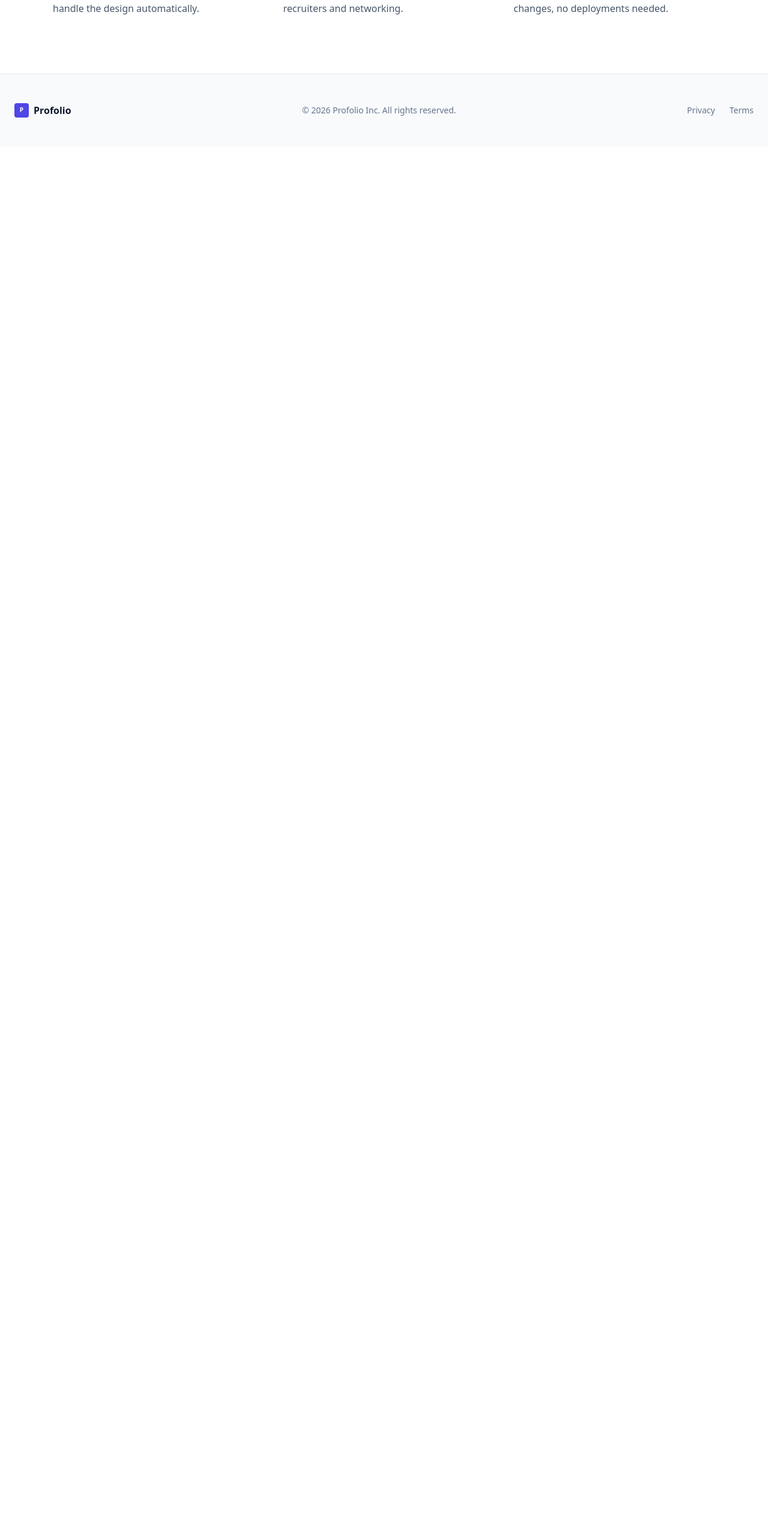
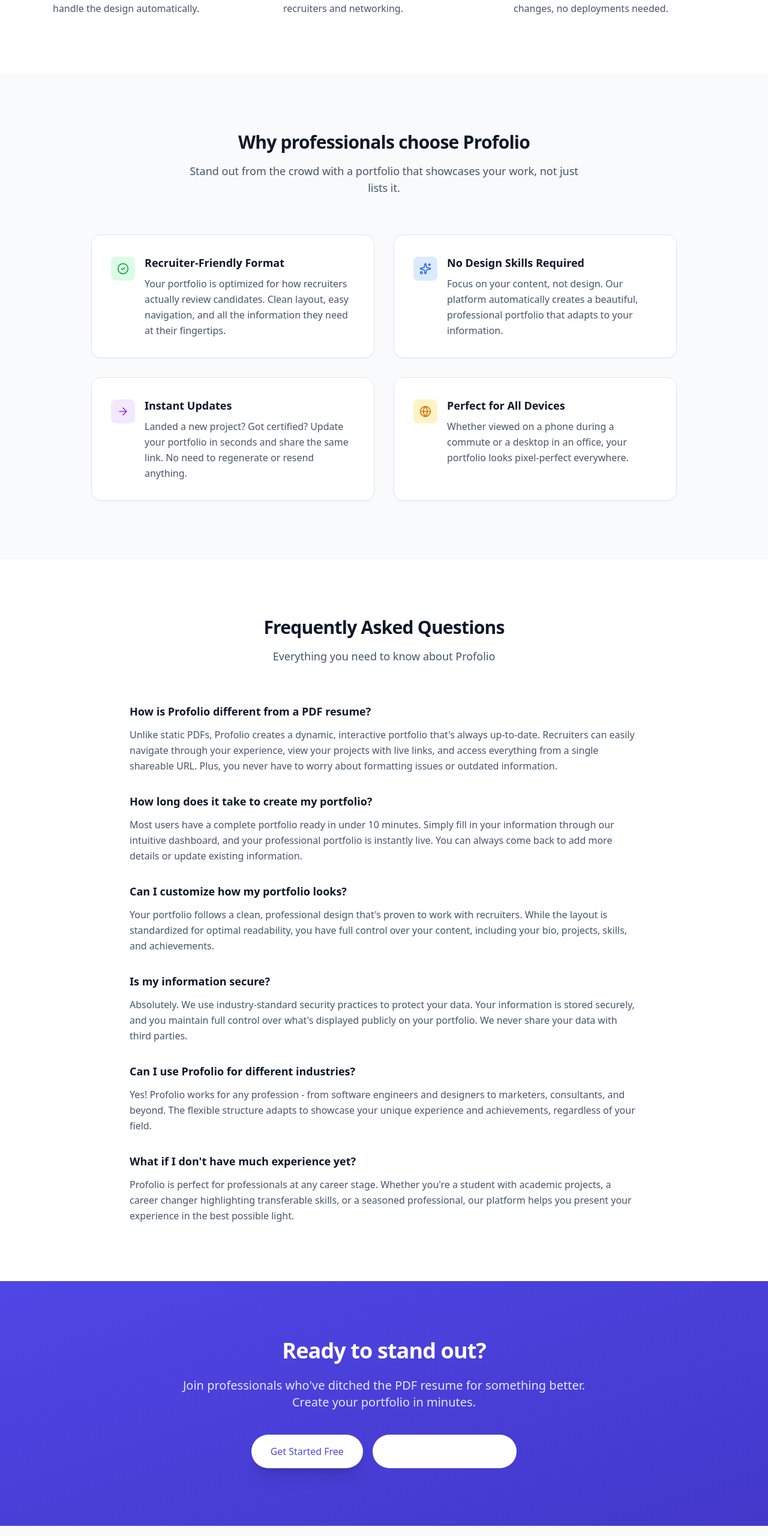
Before and after one commit to adithyarg/profolio, a Next.js app: page / in a window 1280 px wide. Shown: the part 1285-3846 px from the top of the page at 60% size. Before the commit the page ends 1529 px from the top, so only its background shows below. Built offline with nearby package versions, Linux system fonts and the light colour scheme.

Commit message:
Upgrade landing page with FAQ, benefits section, and enhanced CTA

```diff
--- a/src/app/page.tsx
+++ b/src/app/page.tsx
@@ -136,6 +136,117 @@
           </div>
         </section>
 
+        {/* Why Choose Section */}
+        <section className="py-24 bg-slate-50">
+          <div className="container mx-auto px-6 max-w-5xl">
+            <div className="text-center mb-16">
+              <h2 className="text-3xl font-bold tracking-tight text-slate-900 mb-4">Why professionals choose Profolio</h2>
+              <p className="text-lg text-slate-600 max-w-2xl mx-auto">Stand out from the crowd with a portfolio that showcases your work, not just lists it.</p>
+            </div>
+            <div className="grid gap-8 md:grid-cols-2">
+              <div className="bg-white rounded-2xl p-8 border border-slate-200 shadow-sm hover:shadow-md transition-shadow">
+                <div className="flex items-start gap-4">
+                  <div className="h-10 w-10 rounded-lg bg-green-100 text-green-600 flex items-center justify-center flex-shrink-0 mt-1">
+                    <CheckCircle2 className="h-5 w-5" />
+                  </div>
+                  <div>
+                    <h3 className="text-lg font-semibold text-slate-900 mb-2">Recruiter-Friendly Format</h3>
+                    <p className="text-slate-600 leading-relaxed">Your portfolio is optimized for how recruiters actually review candidates. Clean layout, easy navigation, and all the information they need at their fingertips.</p>
+                  </div>
+                </div>
+              </div>
+              <div className="bg-white rounded-2xl p-8 border border-slate-200 shadow-sm hover:shadow-md transition-shadow">
+                <div className="flex items-start gap-4">
+                  <div className="h-10 w-10 rounded-lg bg-blue-100 text-blue-600 flex items-center justify-center flex-shrink-0 mt-1">
+                    <Sparkles className="h-5 w-5" />
+                  </div>
+                  <div>
+                    <h3 className="text-lg font-semibold text-slate-900 mb-2">No Design Skills Required</h3>
+                    <p className="text-slate-600 leading-relaxed">Focus on your content, not design. Our platform automatically creates a beautiful, professional portfolio that adapts to your information.</p>
+                  </div>
+                </div>
+              </div>
+              <div className="bg-white rounded-2xl p-8 border border-slate-200 shadow-sm hover:shadow-md transition-shadow">
+                <div className="flex items-start gap-4">
+                  <div className="h-10 w-10 rounded-lg bg-purple-100 text-purple-600 flex items-center justify-center flex-shrink-0 mt-1">
+                    <ArrowRight className="h-5 w-5" />
+                  </div>
+                  <div>
+                    <h3 className="text-lg font-semibold text-slate-900 mb-2">Instant Updates</h3>
+                    <p className="text-slate-600 leading-relaxed">Landed a new project? Got certified? Update your portfolio in seconds and share the same link. No need to regenerate or resend anything.</p>
+                  </div>
+                </div>
+              </div>
+              <div className="bg-white rounded-2xl p-8 border border-slate-200 shadow-sm hover:shadow-md transition-shadow">
+                <div className="flex items-start gap-4">
+                  <div className="h-10 w-10 rounded-lg bg-amber-100 text-amber-600 flex items-center justify-center flex-shrink-0 mt-1">
+                    <Globe className="h-5 w-5" />
+                  </div>
+                  <div>
+                    <h3 className="text-lg font-semibold text-slate-900 mb-2">Perfect for All Devices</h3>
+                    <p className="text-slate-600 leading-relaxed">Whether viewed on a phone during a commute or a desktop in an office, your portfolio looks pixel-perfect everywhere.</p>
+                  </div>
+                </div>
+              </div>
+            </div>
+          </div>
+        </section>
+
+        {/* FAQ Section */}
+        <section className="py-24 bg-white border-t border-slate-100">
+          <div className="container mx-auto px-6 max-w-4xl">
+            <div className="text-center mb-16">
+              <h2 className="text-3xl font-bold tracking-tight text-slate-900 mb-4">Frequently Asked Questions</h2>
+              <p className="text-lg text-slate-600">Everything you need to know about Profolio</p>
+            </div>
+            <div className="space-y-8">
+              <div className="space-y-3">
+                <h3 className="text-lg font-semibold text-slate-900">How is Profolio different from a PDF resume?</h3>
+                <p className="text-slate-600 leading-relaxed">Unlike static PDFs, Profolio creates a dynamic, interactive portfolio that's always up-to-date. Recruiters can easily navigate through your experience, view your projects with live links, and access everything from a single shareable URL. Plus, you never have to worry about formatting issues or outdated information.</p>
+              </div>
+              <div className="space-y-3">
+                <h3 className="text-lg font-semibold text-slate-900">How long does it take to create my portfolio?</h3>
+                <p className="text-slate-600 leading-relaxed">Most users have a complete portfolio ready in under 10 minutes. Simply fill in your information through our intuitive dashboard, and your professional portfolio is instantly live. You can always come back to add more details or update existing information.</p>
+              </div>
+              <div className="space-y-3">
+                <h3 className="text-lg font-semibold text-slate-900">Can I customize how my portfolio looks?</h3>
+                <p className="text-slate-600 leading-relaxed">Your portfolio follows a clean, professional design that's proven to work with recruiters. While the layout is standardized for optimal readability, you have full control over your content, including your bio, projects, skills, and achievements.</p>
+              </div>
+              <div className="space-y-3">
+                <h3 className="text-lg font-semibold text-slate-900">Is my information secure?</h3>
+                <p className="text-slate-600 leading-relaxed">Absolutely. We use industry-standard security practices to protect your data. Your information is stored securely, and you maintain full control over what's displayed publicly on your portfolio. We never share your data with third parties.</p>
+              </div>
+              <div className="space-y-3">
+                <h3 className="text-lg font-semibold text-slate-900">Can I use Profolio for different industries?</h3>
+                <p className="text-slate-600 leading-relaxed">Yes! Profolio works for any profession - from software engineers and designers to marketers, consultants, and beyond. The flexible structure adapts to showcase your unique experience and achievements, regardless of your field.</p>
+              </div>
+              <div className="space-y-3">
+                <h3 className="text-lg font-semibold text-slate-900">What if I don't have much experience yet?</h3>
+                <p className="text-slate-600 leading-relaxed">Profolio is perfect for professionals at any career stage. Whether you're a student with academic projects, a career changer highlighting transferable skills, or a seasoned professional, our platform helps you present your experience in the best possible light.</p>
+              </div>
+            </div>
+          </div>
+        </section>
+
+        {/* CTA Section */}
+        <section className="py-24 bg-gradient-to-br from-indigo-600 to-indigo-700 relative overflow-hidden">
+          <div className="absolute inset-0 bg-grid-white/[0.05] bg-[size:20px_20px]"></div>
+          <div className="container mx-auto px-6 max-w-4xl text-center relative z-10">
+            <h2 className="text-4xl font-bold tracking-tight text-white mb-6">Ready to stand out?</h2>
+            <p className="text-xl text-indigo-100 mb-10 max-w-2xl mx-auto">Join professionals who've ditched the PDF resume for something better. Create your portfolio in minutes.</p>
+            <div className="flex flex-col sm:flex-row gap-4 justify-center">
+              <Button asChild size="lg" className="h-14 px-8 text-base bg-white text-indigo-600 hover:bg-slate-50 rounded-full shadow-xl hover:-translate-y-0.5 transition-all">
+                <Link href="/register">
+                  Get Started Free
+                </Link>
+              </Button>
+              <Button asChild variant="outline" size="lg" className="h-14 px-8 text-base rounded-full border-2 border-white/20 text-white hover:bg-white/10 backdrop-blur-sm">
+                <Link href="/adithyarg">View Example Portfolio</Link>
+              </Button>
+            </div>
+          </div>
+        </section>
+
       </main>
 
       {/* Footer */}
```
